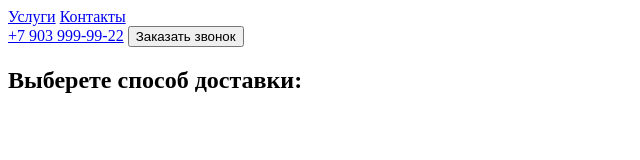
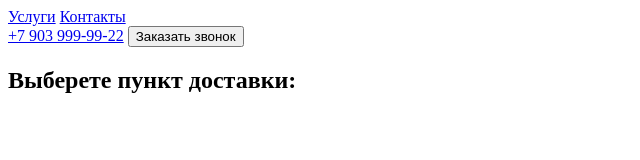
Before and after one commit to Midzhi/special-app, a plain HTML site: page index.html in a window 1280 px wide. Shown: the full height of the page, 0-640 px from the left. Drawn offline with Linux system fonts and the light colour scheme.

Commit message:
basket-delivery-options added

```diff
--- a/index.html
+++ b/index.html
@@ -19,6 +19,6 @@
             <button>Заказать звонок</button>
         </div>
     </header>
-    <h2>Выберете способ доставки:</h2>
+    <h2>Выберете пункт доставки:</h2>
 </body>
 </html>
```
